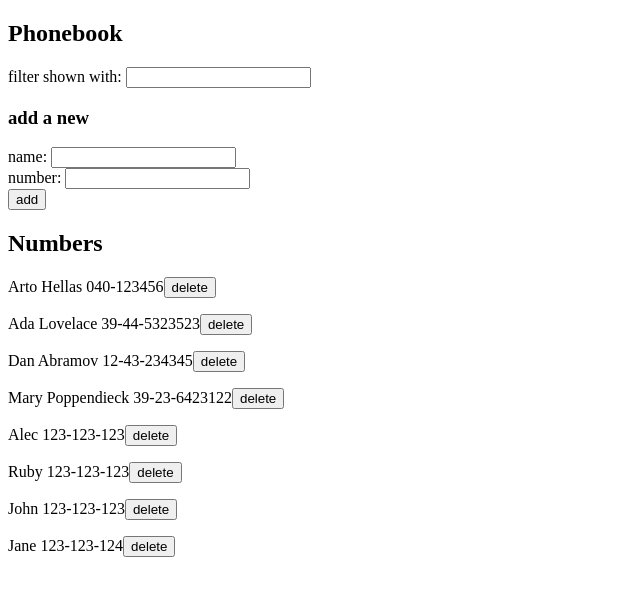
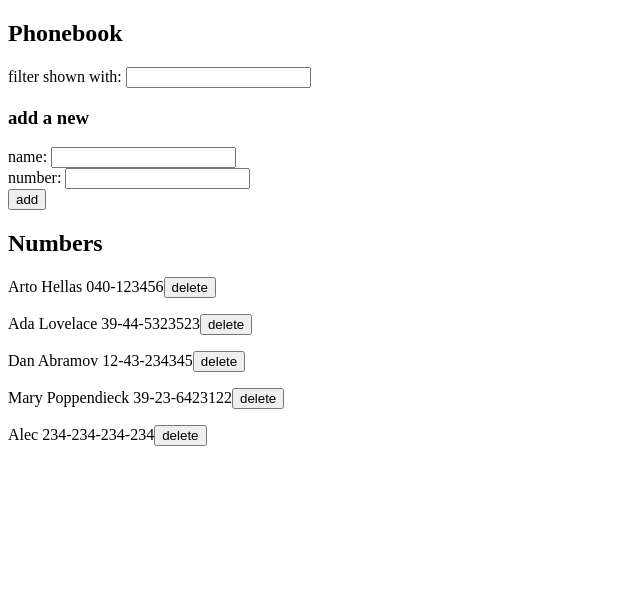
Before and after one commit to AlecBlance/FullStackOpen, a React (Create React App) app in the folder part2/phonebook/: page / in a window 1280 px wide. Shown: the top 596 px of the page, without its empty margins (0-640 px from the left). Built offline with nearby package versions, Linux system fonts and the light colour scheme; data requests are answered from the project's data file.

Commit message:
Update for 2.16-2.17 notification

```diff
--- a/part2/phonebook/db.json
+++ b/part2/phonebook/db.json
@@ -22,23 +22,8 @@
     },
     {
       "name": "Alec",
-      "number": "123-123-123",
+      "number": "234-234-234-234",
       "id": 5
-    },
-    {
-      "name": "Ruby",
-      "number": "123-123-123",
-      "id": 6
-    },
-    {
-      "name": "John",
-      "number": "123-123-123",
-      "id": 7
-    },
-    {
-      "name": "Jane",
-      "number": "123-123-124",
-      "id": 8
     }
   ]
 }
--- a/part2/phonebook/src/App.js
+++ b/part2/phonebook/src/App.js
@@ -2,6 +2,7 @@ import { useState, useEffect} from 'react'
 import Filter from './components/Filter'
 import PersonForm from './components/PersonForm'
 import Persons from './components/Persons'
+import Notification from './components/Notification'
 import personsService from './services/persons'
 
 const App = () => {
@@ -9,6 +10,7 @@ const App = () => {
   const [newName, setNewName] = useState('')
   const [newNumber, setNewNumber] = useState('')
   const [filter, setFilter] = useState('')
+  const [notification, setNotification] = useState({})
 
   useEffect(() => {
     personsService
@@ -32,11 +34,17 @@ const App = () => {
         .updatePerson(id, data)
         .then(returnedPerson => {
           setPersons(persons.map(person => person.id == returnedPerson.id ? returnedPerson: person))
-        })
+          setNotification({message: `Updated ${data.name}'s number`, success: true})})
+        .catch(error => setNotification({message: `Information of ${data.name} has already been removed from server`, success: false}))
+        .finally(setTimeout(() => setNotification({}), 5000))
     } else {
       personsService
         .addPerson(data)
-        .then(returnedPerson => setPersons(persons.concat(returnedPerson)))
+        .then(returnedPerson => {
+          setPersons(persons.concat(returnedPerson))
+          setNotification({message:`Added ${data.name}`, success: true})
+          setTimeout(() => setNotification({}), 5000)
+        })
     }
   }
 
@@ -60,6 +68,7 @@ const App = () => {
   return (
     <div>
       <h2>Phonebook</h2>
+      <Notification notification={notification}/>
       <Filter filter={filter} callback={handleFilterInput} />
       <h3>add a new</h3>
       <PersonForm submitCallback={handleSubmit} inputData={formInput} />
--- /dev/null
+++ b/part2/phonebook/src/components/Notification.js
@@ -0,0 +1,10 @@
+const Notification = ({notification: {message, success}}) => {
+    if (!message) return
+    return (
+        <div className={`notification ${success ? 'success': 'error'}`}>
+            {message}
+        </div>
+    )
+}
+
+export default Notification
--- /dev/null
+++ b/part2/phonebook/src/index.css
@@ -0,0 +1,18 @@
+.notification {
+    background: lightgrey;
+    font-size: 20px;
+    border-style: solid;
+    border-radius: 5px;
+    padding: 10px;
+    margin-bottom: 10px;
+}
+
+.success {
+    color: green;
+    border-color: green;
+}
+
+.error {
+    color: red;
+    border-color: red;
+}
--- a/part2/phonebook/src/index.js
+++ b/part2/phonebook/src/index.js
@@ -1,6 +1,7 @@
 import React from 'react';
 import ReactDOM from 'react-dom/client';
 import App from './App';
+import './index.css'
 
 const root = ReactDOM.createRoot(document.getElementById('root'));
 root.render(
```
